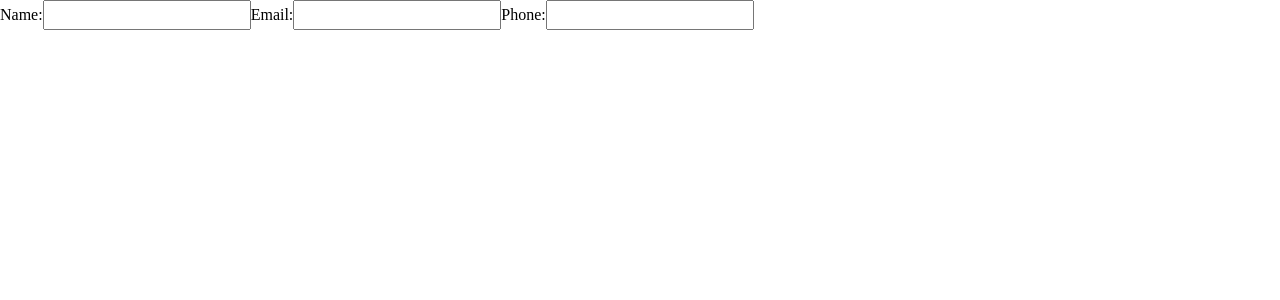
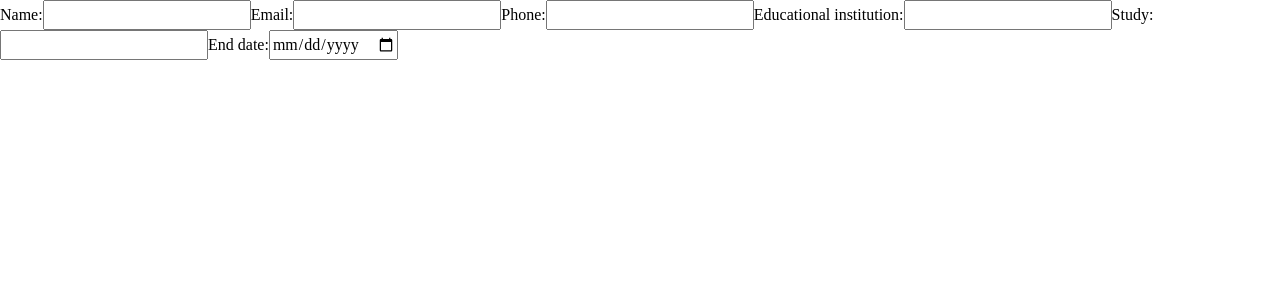
Before and after one commit to ClaudeDebussy/odin-cv, a React (Vite) app: page / in a window 1280 px wide. Shown: the top 300 px of the page. Built offline with nearby package versions, Linux system fonts and the light colour scheme.

Commit message:
implement Education property

```diff
--- a/src/components/App.jsx
+++ b/src/components/App.jsx
@@ -5,10 +5,16 @@ function App() {
   const [name, setName] = useState("");
   const [email, setEmail] = useState("");
   const [phone, setPhone] = useState("");
+  const [school, setSchool] = useState("");
+  const [study, setStudy] = useState("");
+  const [dateOfStudy, setDateOfStudy] = useState("");
 
   const handleName = (e) => setName(e.target.value);
   const handleEmail = (e) => setEmail(e.target.value);
   const handlePhone = (e) => setPhone(e.target.value);
+  const handleSchool = (e) => setSchool(e.target.value);
+  const handleStudy = (e) => setStudy(e.target.value);
+  const handleDateOfStudy = (e) => setDateOfStudy(e.target.value);
 
   return (
     <>
@@ -17,9 +23,15 @@ function App() {
           name,
           email,
           phone,
+          school,
+          study,
+          dateOfStudy,
           handleName,
           handleEmail,
           handlePhone,
+          handleSchool,
+          handleStudy,
+          handleDateOfStudy,
         }}
       />
       <div>
@@ -27,6 +39,11 @@ function App() {
         <h2>{email}</h2>
         <h2>{phone}</h2>
       </div>
+      <div>
+        <h2>{school}</h2>
+        <h2>{study}</h2>
+        <h2>{dateOfStudy}</h2>
+      </div>
     </>
   );
 }
--- a/src/components/Form.jsx
+++ b/src/components/Form.jsx
@@ -25,6 +25,40 @@ export default function Form(props) {
           onChange={props.person.handlePhone}
         />
       </label>
+      <Education
+        school={props.person.school}
+        study={props.person.study}
+        dateOfStudy={props.person.dateOfStudy}
+        handleSchool={props.person.handleSchool}
+        handleStudy={props.person.handleStudy}
+        handleDateOfStudy={props.person.handleDateOfStudy}
+      />
     </>
   );
 }
+
+function Education({
+  school,
+  handleSchool,
+  study,
+  handleStudy,
+  dateOfStudy,
+  handleDateOfStudy,
+}) {
+  return (
+    <>
+      <label>
+        Educational institution:{""}
+        <input type="text" value={school} onChange={handleSchool} />
+      </label>
+      <label>
+        Study:{""}
+        <input type="text" value={study} onChange={handleStudy} />
+      </label>
+      <label>
+        End date:{""}
+        <input type="date" value={dateOfStudy} onChange={handleDateOfStudy} />
+      </label>
+    </>
+  );
+}
```
